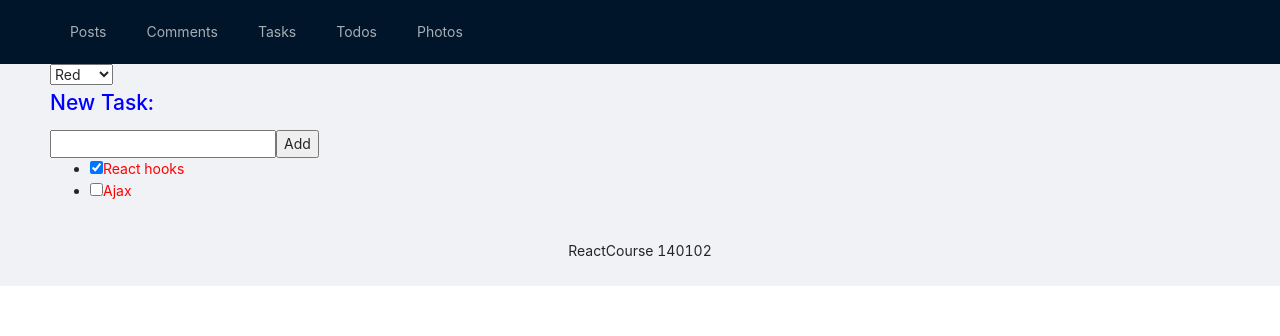
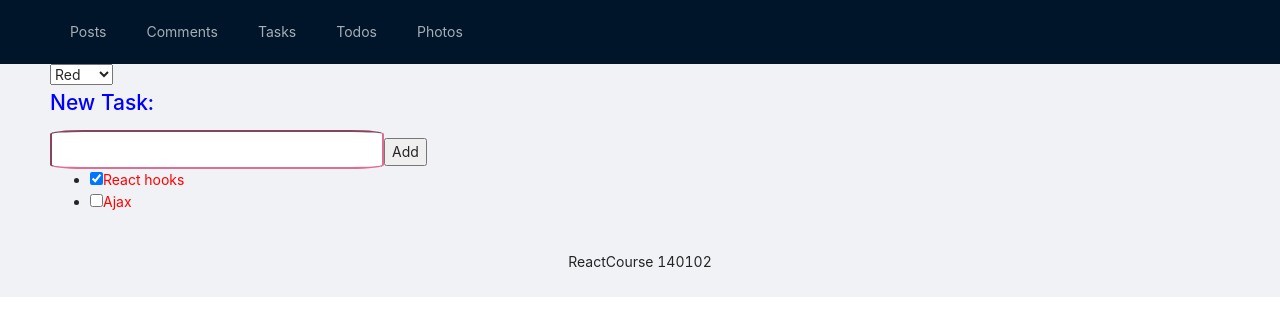
Before and after one commit to react-140102/Session06, a React (Create React App) app: page /tasks in a window 1280 px wide. Shown: the top 336 px of the page. Built offline with nearby package versions, Linux system fonts and the light colour scheme.

Commit message:
styled-component

```diff
--- a/package.json
+++ b/package.json
@@ -10,6 +10,7 @@
     "@types/node": "^16.11.36",
     "@types/react": "^18.0.9",
     "@types/react-dom": "^18.0.5",
+    "@types/styled-components": "^5.1.25",
     "antd": "^4.20.6",
     "axios": "^0.27.2",
     "react": "^18.1.0",
@@ -17,6 +18,7 @@
     "react-helmet-async": "^1.3.0",
     "react-router-dom": "^6.3.0",
     "react-scripts": "5.0.1",
+    "styled-components": "^5.3.5",
     "typescript": "^4.6.4",
     "web-vitals": "^2.1.4"
   },
@@ -43,5 +45,8 @@
       "last 1 firefox version",
       "last 1 safari version"
     ]
+  },
+  "resolutions": {
+    "styled-components": "^5"
   }
 }
--- a/src/components/Task/TaskList.tsx
+++ b/src/components/Task/TaskList.tsx
@@ -2,6 +2,7 @@ import { useState, useCallback } from "react";
 import { Task } from "./Task";
 import TaskItem from "./TaskItem";
 import styles from "./TaskList.module.css";
+import styled from "styled-components";
 
 //Before Hooks
 //Class
@@ -17,6 +18,16 @@ const b = () => console.log("salam");
 if (a === b) {
   //
 }
+
+const Input = styled.input`
+  font-size: 1.5em;
+  text-align: center;
+  border-color: palevioletred;
+  border-radius: 10%;
+`;
+
+const msg = "donya";
+const str = `salam ${msg}`; //back tick, string interpolation, string template
 
 export default function TodoList() {
   const [title, setTitle] = useState("");
@@ -57,7 +68,7 @@ export default function TodoList() {
   return (
     <>
       <h1 className={styles.header}>New Task:</h1>
-      <input onChange={(e) => setTitle(e.target.value)} value={title} />
+      <Input onChange={(e) => setTitle(e.target.value)} value={title} />
       <button onClick={addTask}>Add</button>
       <ul>
         {tasks.map((task) => (
```
Also changed, not shown: 1 other file (tests, documents, lock files or other folders).
